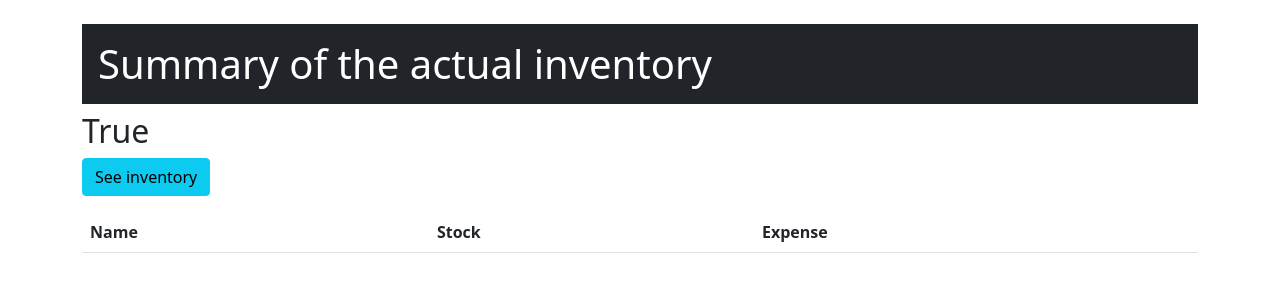
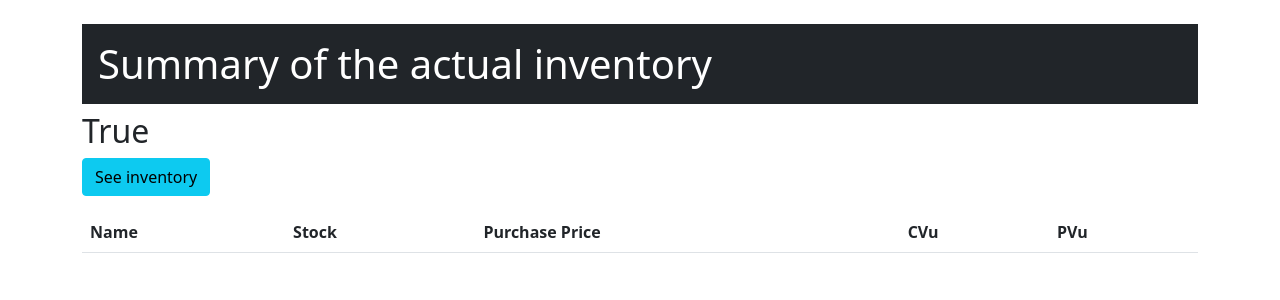
Before and after one commit to GianfrancoAJC/Accountech, a Flask app: page /inventory in a window 1280 px wide. Shown: the part 56-356 px from the top of the page. Run offline with Flask 3, Linux system fonts and the light colour scheme; the visitor is signed in with stand-in values (Sample User, id 1); lists and menus that the app fills with data are empty.

Commit message:
Upgrade in purchase algorithm

```diff
--- a/app/models.py
+++ b/app/models.py
@@ -60,25 +60,31 @@ class Product(db.Model):
     id = db.Column(db.Integer, primary_key=True)
     name = db.Column(db.String(35), nullable=False)
     stock = db.Column(db.Integer, nullable=False)
-    expense = db.Column(db.Integer, nullable=False)
+    PCompra = db.Column(db.Integer, nullable =False)
+    CVu = db.Column(db.Integer, nullable =False)
+    PVu = db.Column(db.Integer, nullable=False)
     created_at = db.Column(db.Integer, nullable=False, default=date.today().year)
     modified_at = db.Column(db.Integer, nullable=False, default=date.today().year)
 
 
-    def __init__(self, id, name, stock, expense): #
+    def __init__(self, id, name, stock, PCompra, CVu, PVu): #
         self.id = id
         self.name = name
         self.stock = stock
-        self.expense = expense
+        self.PCompra = PCompra
+        self.CVu = CVu
+        self.PVu = PVu
 
     def __repr__(self):
-        return f"Product {self.id} : {self.name} : {self.stock}"
+        return f"Product {self.name} : {self.stock} : {self.PVu}"
 
     def serialize(self):
         return {
-            'name': self.name,
-            'stock': self.stock,
-            'expense': self.expense,
+            'name'    : self.name,
+            'stock'   : self.stock,
+            'PCompra' : self.PCompra,
+            'CVu'     : self.CVu,
+            'PVu'     : self.PVu
         }
 
 
--- a/app/routes.py
+++ b/app/routes.py
@@ -28,15 +28,13 @@ def init_inventory():
     products = Product.query.all()
     if len(products) != 0:
         return jsonify({'success':True})
-    product1 = Product(1,"Product1", 0, 0)
-    product2 = Product(2,"Product2", 0, 0)
-    product3 = Product(3,"Product3", 0, 0)
-    product4 = Product(4,"Product4", 0, 0)
-    product5 = Product(5,"Product5", 0, 0)
-    product6 = Product(6,"Product6", 0, 0)
-    product7 = Product(7,"Product7", 0, 0)
-    product8 = Product(8,"Product8", 0, 0)
-    db.session.add_all([product1, product2, product3, product4, product5, product6, product7, product8])
+    product1 = Product(1,"Cristal", 0, 0, 0.5, 2.54)
+    product2 = Product(2,"Pilsen Callao", 0, 0, 0.5, 2.75)
+    product3 = Product(3,"Cusqueña", 0, 0, 0.8, 3.53)
+    product4 = Product(4,"Pilsen Trujillo", 0, 0, 0.5, 2.43)
+    product5 = Product(5,"Guarana", 0, 0, 0.3, 1.09)
+    product6 = Product(6,"Arequipeña", 0, 0, 0.5, 2.62)
+    db.session.add_all([product1, product2, product3, product4, product5, product6])
     db.session.commit()
     return jsonify({'success':True})
 
@@ -46,19 +44,16 @@ def update_inventory():
     product_id = request.form.get(
 "productid"
 )
+
     quantity = request.form.get(
 "quantity"
-)
-    amount = request.form.get(
-"amount"
 )
     product = Product.query.get(product_id)
     if product:
 
 # Actualiza los campos del producto con los nuevos valores
 
-        product.stock = quantity
-        product.expense = amount
+        product.stock = product.stock+int(quantity)
         db.session.add(product)
 
 
--- a/app/static/js/inventory.js
+++ b/app/static/js/inventory.js
@@ -17,7 +17,9 @@ function showinventory() {
               tr.innerHTML = `
                       <td>${product.name}</td>
                       <td>${product.stock}</td>
-                      <td>${product.expense}</td>
+                      <td>${product.PCompra}</td>
+                      <td>${product.CVu}</td>
+                      <td>${product.PVu}</td>
                     `
                 InventoryTableBody.appendChild(tr)
             })
--- a/app/templates/inventory.html
+++ b/app/templates/inventory.html
@@ -16,7 +16,9 @@
     <thead>
       <th>Name</th>
       <th>Stock</th>
-      <th>Expense</th>
+      <th>Purchase Price</th>
+      <th>CVu</th>
+      <th>PVu</th>
     </thead>
     <tbody id="InventoryTableBody"></tbody>
   </table>
```
Also changed, not shown: app/templates/makepurchase.html (+7 -17 lines), README.md.
